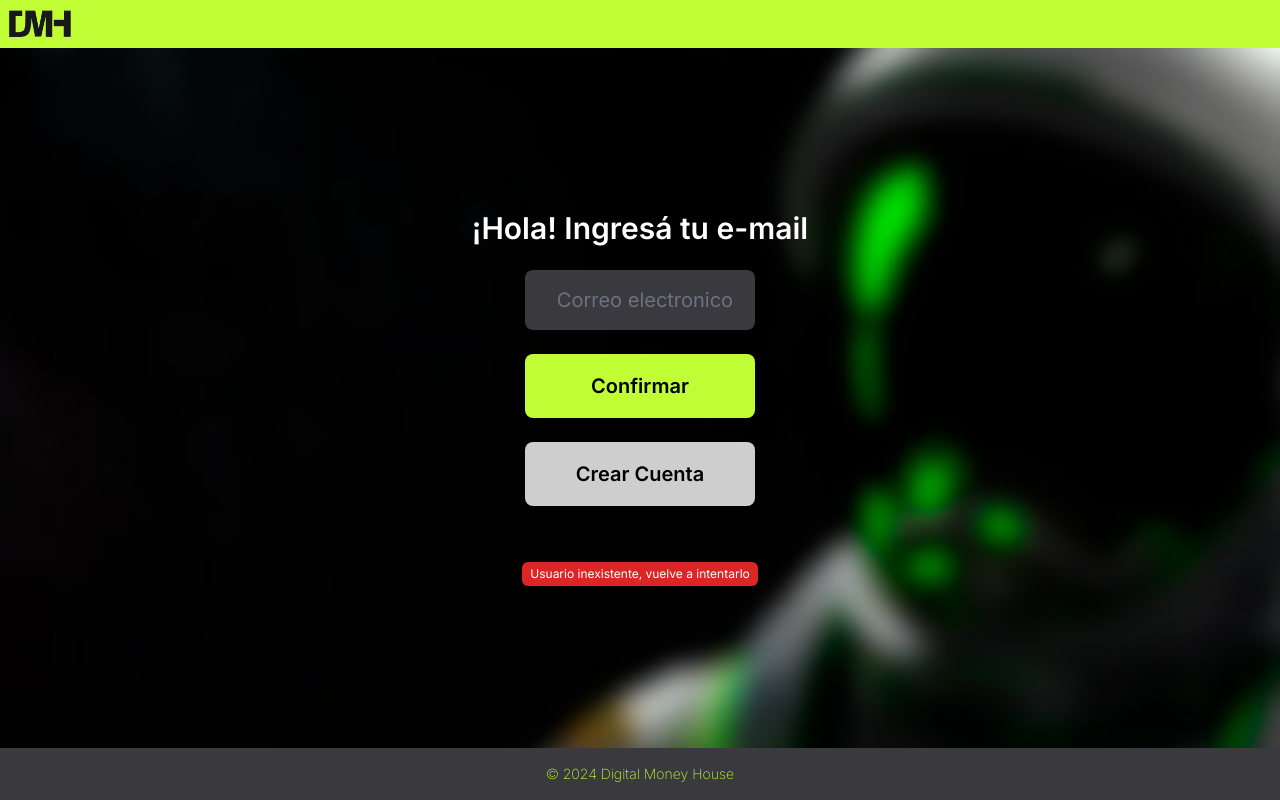
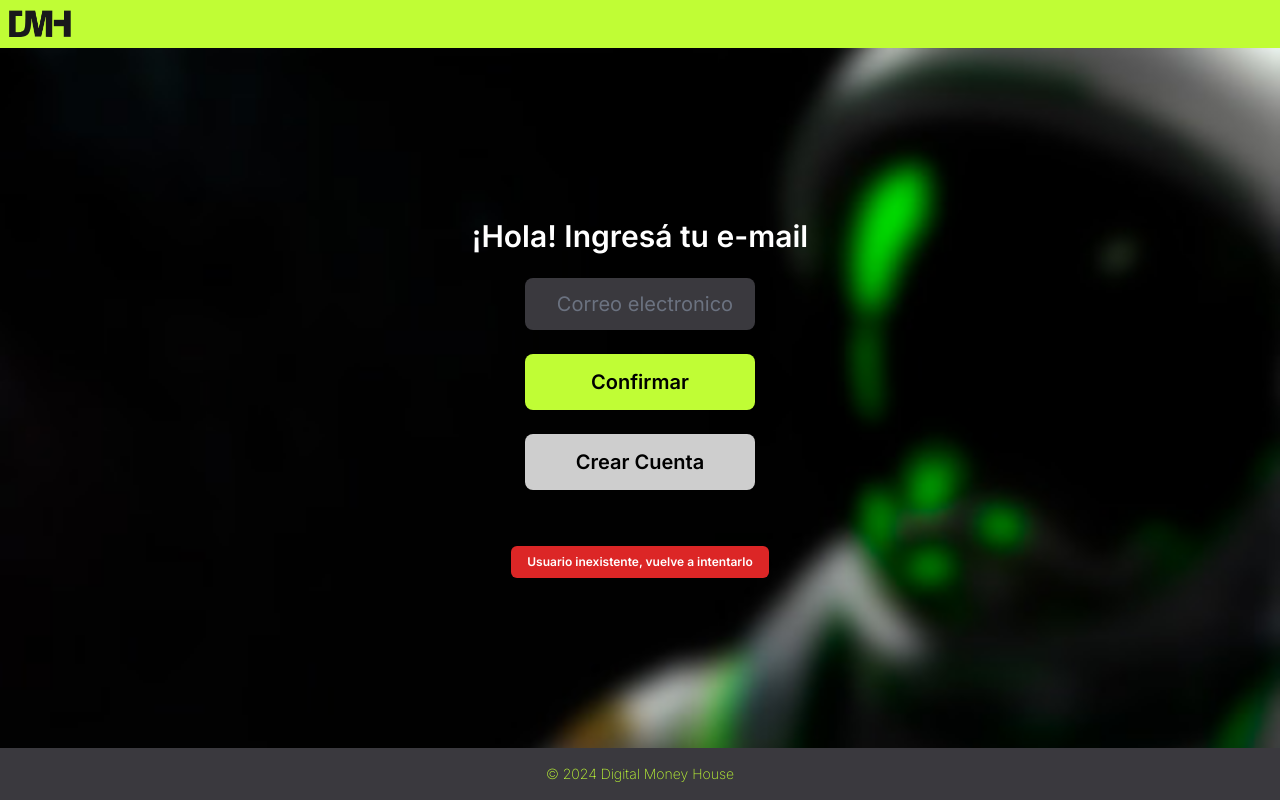
Before and after one commit to Nicoogf/digital-money-house, a Next.js app: page /loguin in a window 1280 px wide. Built offline with nearby package versions, Linux system fonts and the light colour scheme.

Commit message:
Sprint 1 : Fix de paddings y anchos

```diff
--- a/src/app/loguin/page.jsx
+++ b/src/app/loguin/page.jsx
@@ -13,8 +13,8 @@ const page = () => {
       '>
 
         <h3 className='text-white font-semibold text-center text-xl
-                        sm:text-4xl
-                        md:text-5xl
+                        sm:text-3xl
+                        md:text-4xl
                         xl:text-3xl'>
             ¡Hola! Ingresá tu e-mail
         </h3>
@@ -23,31 +23,31 @@ const page = () => {
                 className='text-white py-3 rounded-lg bg-greystandar box-border pl-4 outline-none
                            placeholder:pl-4 placeholder:text-gray-500 active:text-grey-dark
                            w-[80%]
-                           sm:w-[50%] sm:text-2xl
-                           md:py-6
-                           lg:w-[20%] lg:py-4 lg:text-xl
-                           xl:w-[18%] lg:py-3 lg:text-lg'/>
+                           sm:w-[50%] sm:text-xl
+                           md:py-5
+                           lg:w-[25%] lg:py-3 lg:text-xl
+                           xl:w-[18%] lg:py-3 lg:text-base'/>
 
         <a className='bg-lemon block text-center font-semibold py-3 rounded-lg cursor-pointer border-2
                       w-[80%] border-transparent hover:bg-transparent hover:text-lemon hover:border-lemon
                       transition-all duration-500
-                        sm:w-[50%] sm:text-2xl sm:py-4
-                        md:py-6
-                        lg:w-[20%] lg:py-4 lg:text-xl
-                        xl:w-[18%] lg:py-3 lg:text-lg'
+                        sm:w-[50%] sm:text-xl sm:py-4
+                        md:py-5
+                        lg:w-[25%] lg:py-3 lg:text-xl
+                        xl:w-[18%] lg:py-3 lg:text-base'
         > Confirmar </a>
 
         <a className='bg-greylight block text-center font-semibold py-3 rounded-lg cursor-pointer border-2
                         w-[80%] border-transparent hover:bg-transparent hover:text-greylight hover:border-greylight
                         transition-all duration-500
-                        sm:w-[50%] sm:text-2xl sm:py-4
-                        md:py-6
-                        lg:w-[20%] lg:py-4 lg:text-xl
-                        xl:w-[18%] lg:py-3 lg:text-lg'
+                        sm:w-[50%] sm:text-xl sm:py-4
+                        md:py-5
+                        lg:w-[25%] lg:py-3 lg:text-xl
+                        xl:w-[18%] lg:py-3 lg:text-base'
         > Crear Cuenta </a>
 
-        <p className='bg-red-600/100 text-xs text-white box-border px-2 py-1 rounded-md mt-8
-                      sm:text-md'>
+        <p className='bg-red-600/100 text-xs font-semibold text-white box-border px-4 py-2 rounded-md mt-8
+                      sm:text-text-base'>
           Usuario inexistente, vuelve a intentarlo
         </p>
 
```
